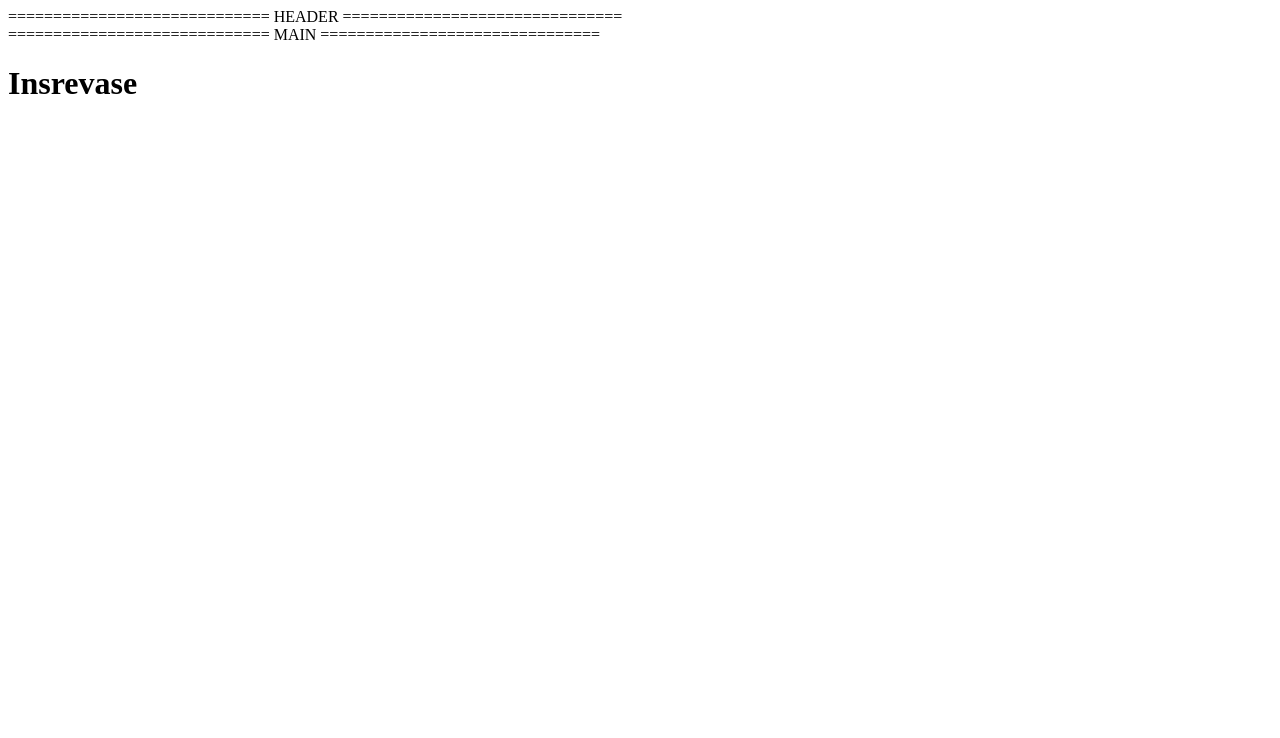
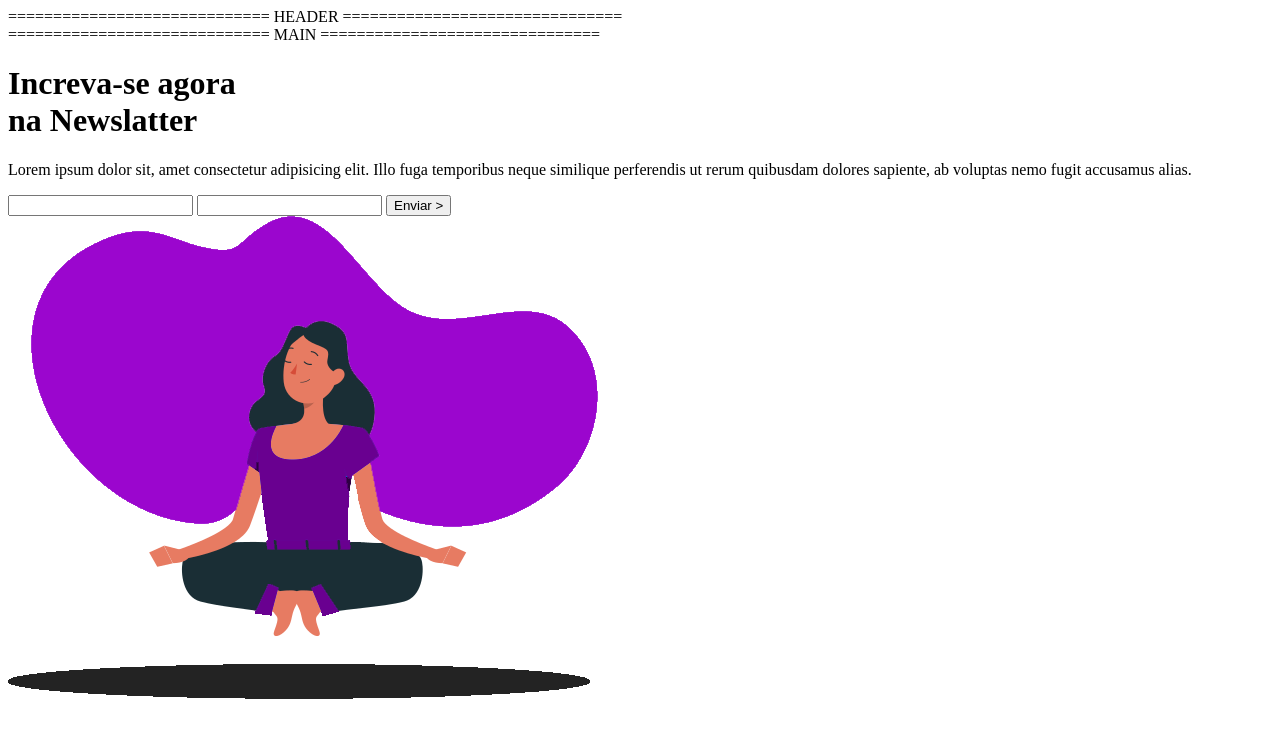
Before and after one commit to tvgc/landingpage, a plain HTML site: page index.html in a window 1280 px wide. Drawn offline with Linux system fonts and the light colour scheme.

Commit message:
Feito html do main

```diff
--- a/index.html
+++ b/index.html
@@ -14,7 +14,20 @@
     </header>
     ============================= MAIN ===============================
     <main class="main">
-      <h1>Insrevase</h1>
+      <div class="container">
+        <div class="container__left">
+          <h1><span>Increva-se agora</span><br>na Newslatter</h1>
+          <p>Lorem ipsum dolor sit, amet consectetur adipisicing elit. Illo fuga temporibus neque similique perferendis ut rerum quibusdam dolores sapiente, ab voluptas nemo fugit accusamus alias.</p>
+          <form action="regist">
+            <input type="text" class="login__input">
+            <input type="email" class="login__input">
+            <input type="submit" value="Enviar >" class="btn">
+          </form>
+        </div>
+        <div class="container__right">
+          <img src="style/images/77d0a7c454e658833800528e748edbe9.png" alt="">
+        </div>
+      </div>
     </main>
   </body>
 </html>
```
